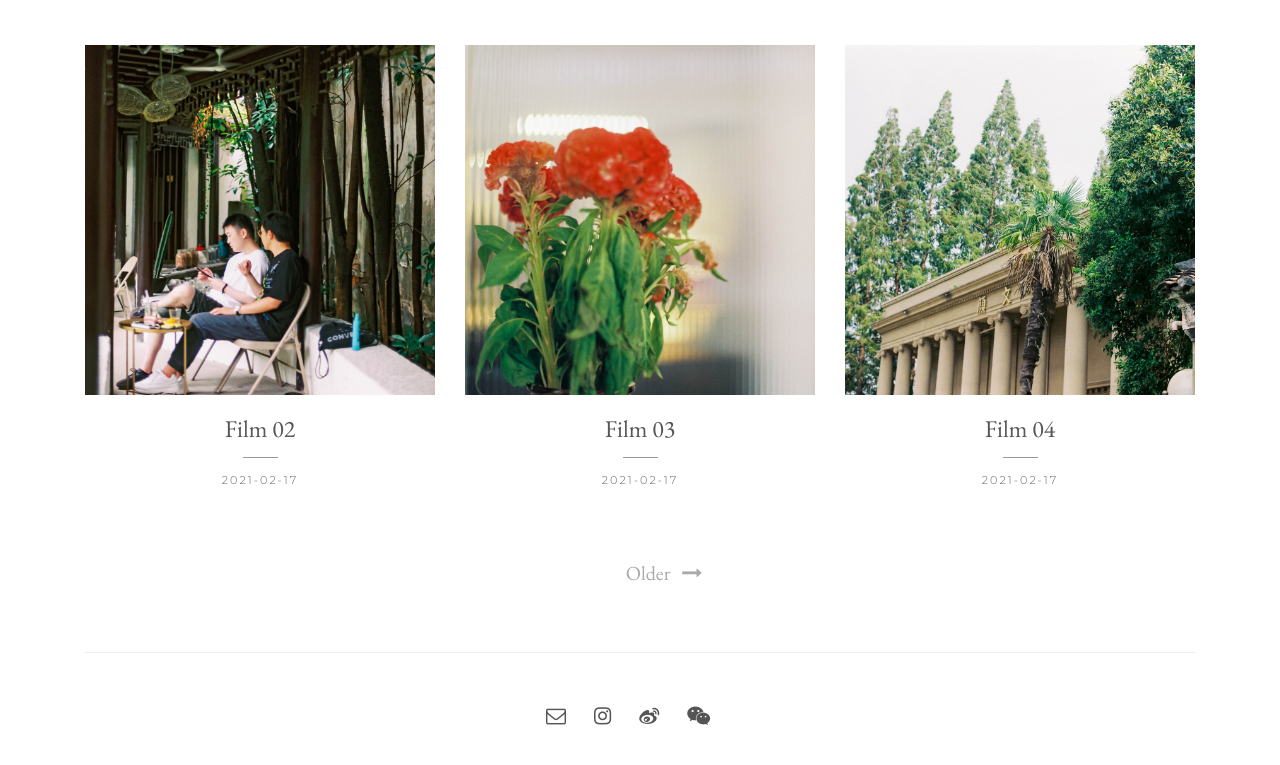
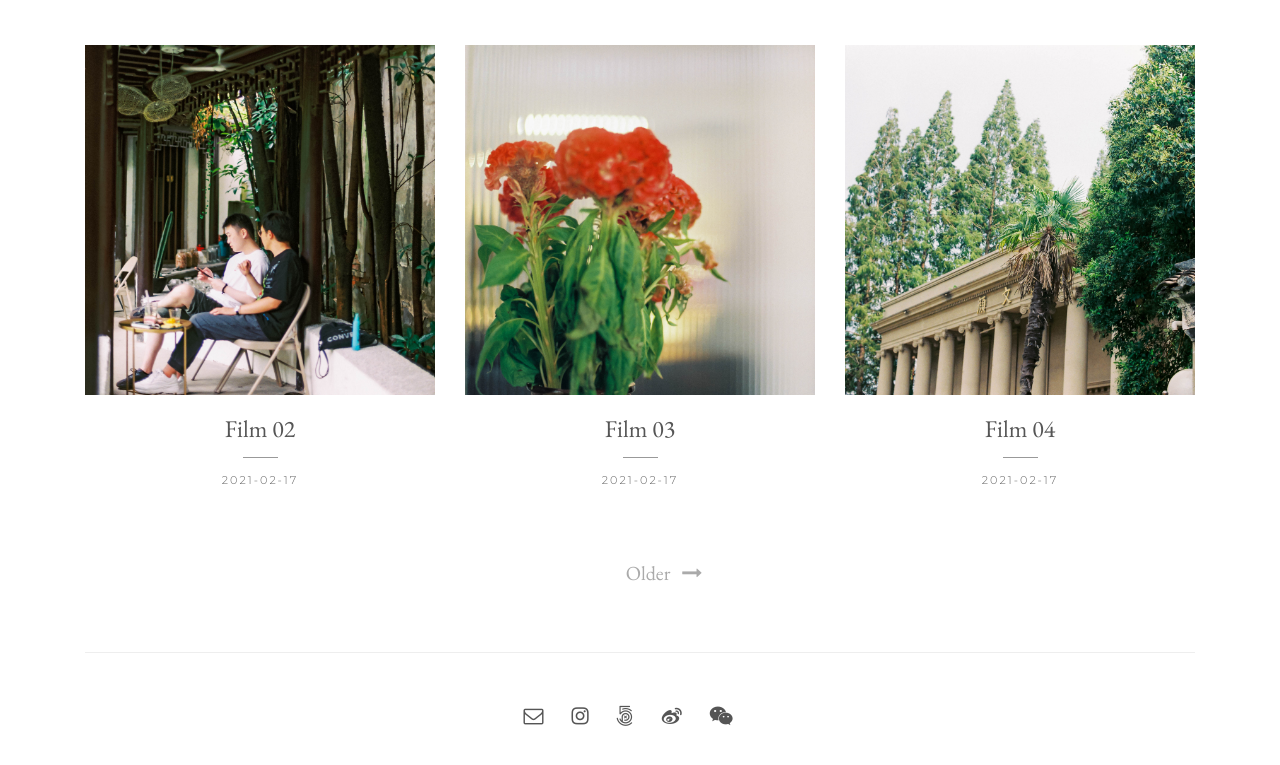
Before and after one commit to ruiprime/ruiprime.github.io, a plain HTML site: page index.html in a window 1280 px wide. Shown: the part 583-1348 px from the top of the page. Drawn offline with nearby package versions, Linux system fonts and the light colour scheme; a script that the page names is missing.

Commit message:
Site updated: 2021-02-18 21:58:40

```diff
--- a/index.html
+++ b/index.html
@@ -221,6 +221,8 @@
 
 
 
+    <a href="https://500px.com.cn/ruiprime/" target="_blank"><i class="fa fa-500px mr-4"></i></a>
+
 
     <a href="https://weibo.com/u/2287854644" target="_blank"><i class="fa fa-weibo mr-4"></i></a>
 
```
Also changed, not shown: 2021/02/16/film01/index.html (+2 -0 lines), 2021/02/17/film02/index.html (+2 -0 lines), 2021/02/17/film03/index.html (+2 -0 lines), 2021/02/17/film04/index.html (+2 -0 lines), 2021/02/17/film05/index.html (+2 -0 lines), 2021/02/17/film06/index.html (+2 -0 lines), 2021/02/17/film07/index.html (+2 -0 lines), archives/2021/02/index.html (+2 -0 lines), archives/2021/02/page/2/index.html (+2 -0 lines), archives/2021/index.html (+2 -0 lines), archives/2021/page/2/index.html (+2 -0 lines), archives/index.html (+2 -0 lines), archives/page/2/index.html (+2 -0 lines), page/2/index.html (+2 -0 lines).
